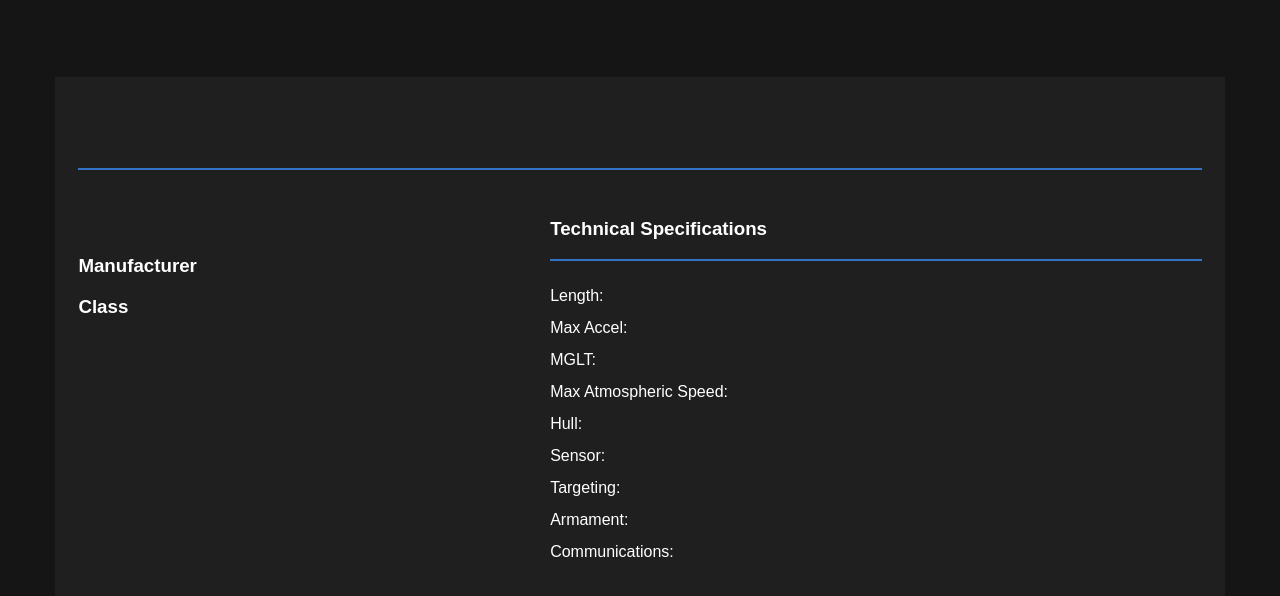
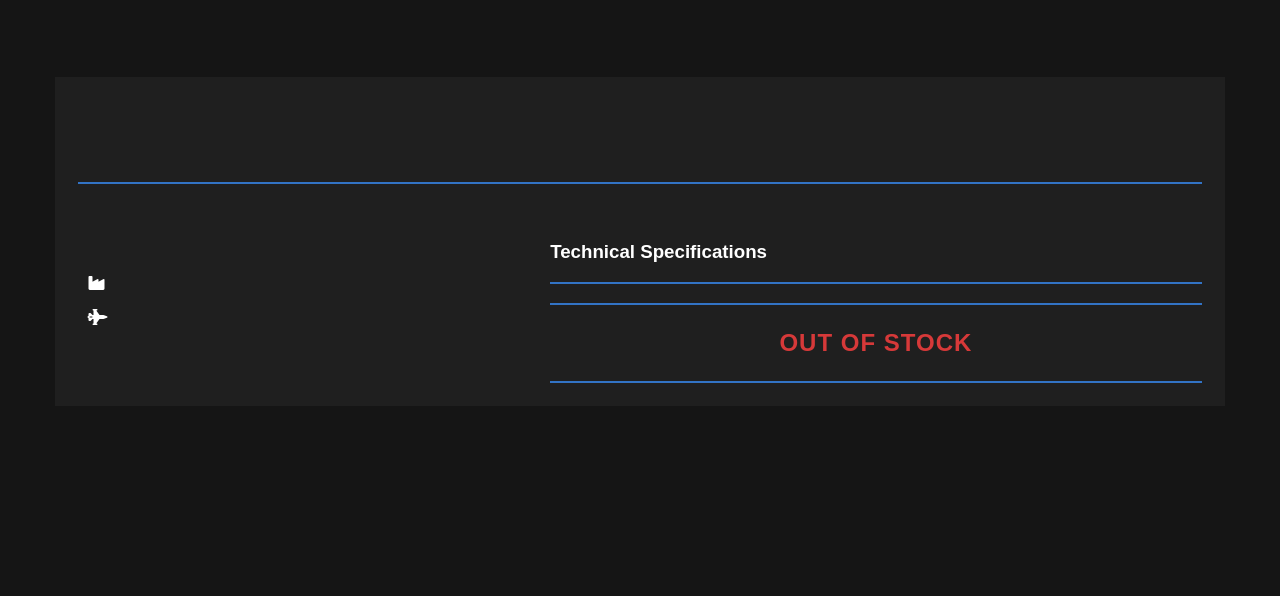
Before and after one commit to fidelhech/watto-spaceships, a website: page index.html in a window 1280 px wide. Shown: the part 120-716 px from the top of the page. Drawn offline with nearby package versions, Linux system fonts and the light colour scheme; some packages are replaced by stand-ins of ours.

Commit message:
Working on single page.

```diff
--- a/index.html
+++ b/index.html
@@ -9,6 +9,7 @@
     <!-- Vendors Style -->
     <!-- <link rel="stylesheet" href="https://maxcdn.bootstrapcdn.com/bootstrap/3.3.7/css/bootstrap.min.css" integrity="sha384-BVYiiSIFeK1dGmJRAkycuHAHRg32OmUcww7on3RYdg4Va+PmSTsz/K68vbdEjh4u" crossorigin="anonymous"> -->
     <!-- <link rel="stylesheet" href="css/vendors/flexboxgrid.min.css"> -->
+    <script src="https://use.fontawesome.com/46460b6668.js"></script>
     <link rel="stylesheet" href="css/styles.css">
     <!-- HTML5 shim and Respond.js for IE8 support of HTML5 elements and media queries -->
     <!-- WARNING: Respond.js doesn't work if you view the page via file:// -->
--- a/src/sass/styles.sass
+++ b/src/sass/styles.sass
@@ -10,6 +10,8 @@ $grayWatto: #2a2a2a
 $whiteWatto: #fff
 $lessWhiteWatto: #ddd
 $blueWatto: #3273C5
+$redWatto: #d63939
+$greenWatto: #0ec530
 /* Layout */
 body
     background-color: $blackWatto
@@ -50,19 +52,24 @@ a
 /* Single */
 .single-product
     background: rgba($grayWatto, .5)
+    flex-direction: column
     padding: 2%
     h2
         border-bottom: 0.125rem solid $blueWatto
+        font-size: 1.8em
         margin-bottom: 2em
         padding: 1em
+        text-transform: uppercase
         width: 100%
     .product-img
-        width: 40%
+        margin-bottom: 2em
+        width: 100%
         img
-          width: 100%
+            width: 100%
+        p
+            padding-left: 2%
     .product-details
-        padding: 0 0 0 2%
-        width: 60%
+        width: 100%
         h3
             margin-top: 0
             border-bottom: 0.125rem solid $blueWatto
@@ -76,8 +83,51 @@ a
             line-height: 2em
             span
               display: block
+        .price-container
+            border-top: 0.125rem solid $blueWatto
+            border-bottom: 0.125rem solid $blueWatto
+            p
+                font-size: 1.5em
+                color: $greenWatto
+                font-weight: bold
+                letter-spacing: 1px
+                text-align: center
+            .out-of-stock
+                color: $redWatto
+                text-transform: uppercase
+.btn
+    background-color: $blueWatto
+    border-radius: 5px
+    display: block
+    font-weight: bold
+    margin: 2em auto
+    padding: 1.5em
+    text-align: center
+    text-decoration: none
+    text-transform: uppercase
+    max-width: 300px
+    width: 100%
+    &:hover
+        background-color: darken($blueWatto, 10%)
+    i
+        font-size: 1.2em
+        margin-right: 0.3em
+
+
+
 footer
     margin: 5em
+
+@media (min-width: 768px)
+  .single-product
+      flex-direction: row
+      .product-img
+          width: 40%
+          img
+            width: 100%
+      .product-details
+          padding: 0 0 0 2%
+          width: 60%
 
 @media (min-width: 480px)
     .items
--- a/views/single.html
+++ b/views/single.html
@@ -2,23 +2,25 @@
     <h2>{{spaceship.name}}</h2>
     <div class="product-img">
       <img src="http://placehold.it/450x350?text={{spaceship.name}}" alt="">
-      <h3>Manufacturer</h3>
-      <p>{{spaceship.manufacturer}}</p>
-      <h3>Class</h3>
-      <p>{{spaceship.class}}</p>
+      <p><i class="fa fa-industry"></i> {{spaceship.manufacturer}}</p>
+      <p><i class="fa fa-fighter-jet"></i> {{spaceship.class}}</p>
     </div>
     <div class="product-details">
       <h3>Technical Specifications</h3>
       <ul>
-        <li><span>Length:</span> <span>{{spaceship.techspecs.length}}</span></li>
-        <li><span>Max Accel:</span> <span>{{spaceship.techspecs.maxaccel}}</span></li>
-        <li><span>MGLT:</span> <span>{{spaceship.techspecs.MGLT}}</span></li>
-        <li><span>Max Atmospheric Speed:</span> <span>{{spaceship.techspecs.maxatmosphericspeed}}</span></li>
-        <li><span>Hull:</span> <span>{{spaceship.techspecs.hull}}</span></li>
-        <li><span>Sensor:</span> <span>{{spaceship.techspecs.sensor}}</span></li>
-        <li><span>Targeting:</span> <span>{{spaceship.techspecs.targeting}}</span></li>
-        <li><span>Armament:</span> <span>{{spaceship.techspecs.armament}}</span></li>
-        <li><span>Communications:</span> <span>{{spaceship.techspecs.communications}}</span></li>
+        <li ng-show="{{spaceship.techspecs.length}}"><span>Length:</span> <span>{{spaceship.techspecs.length}}</span></li>
+        <li ng-show="{{spaceship.techspecs.maxaccel}}"><span>Max Accel:</span> <span>{{spaceship.techspecs.maxaccel}}</span></li>
+        <li ng-show="{{spaceship.techspecs.MGLT}}"><span>MGLT:</span> <span>{{spaceship.techspecs.MGLT}}</span></li>
+        <li ng-show="{{spaceship.techspecs.maxatmosphericspeed}}"><span>Max Atmospheric Speed:</span> <span>{{spaceship.techspecs.maxatmosphericspeed}}</span></li>
+        <li ng-show="{{spaceship.techspecs.hull}}"><span>Hull:</span> <span>{{spaceship.techspecs.hull}}</span></li>
+        <li ng-show="{{spaceship.techspecs.sensor}}"><span>Sensor:</span> <span>{{spaceship.techspecs.sensor}}</span></li>
+        <li ng-show="{{spaceship.techspecs.targeting}}"><span>Targeting:</span> <span>{{spaceship.techspecs.targeting}}</span></li>
+        <li ng-show="{{spaceship.techspecs.armament}}"><span>Armament:</span> <span>{{spaceship.techspecs.armament}}</span></li>
+        <li ng-show="{{spaceship.techspecs.communications}}"><span>Communications:</span> <span>{{spaceship.techspecs.communications}}</span></li>
       </ul>
+      <div class="price-container">
+        <p ng-class="{'out-of-stock':!spaceship.price}">{{spaceship.price ? spaceship.price: 'Out of stock'}}</p>
+      </div>
+      <a class="btn" href="javascript:void(0)" ng-show="spaceship.price"><i class="fa fa-shopping-cart"></i> Add to cart</a>
     </div>
 </div>
```
Also changed, not shown: css/styles.css, 1 other file.
